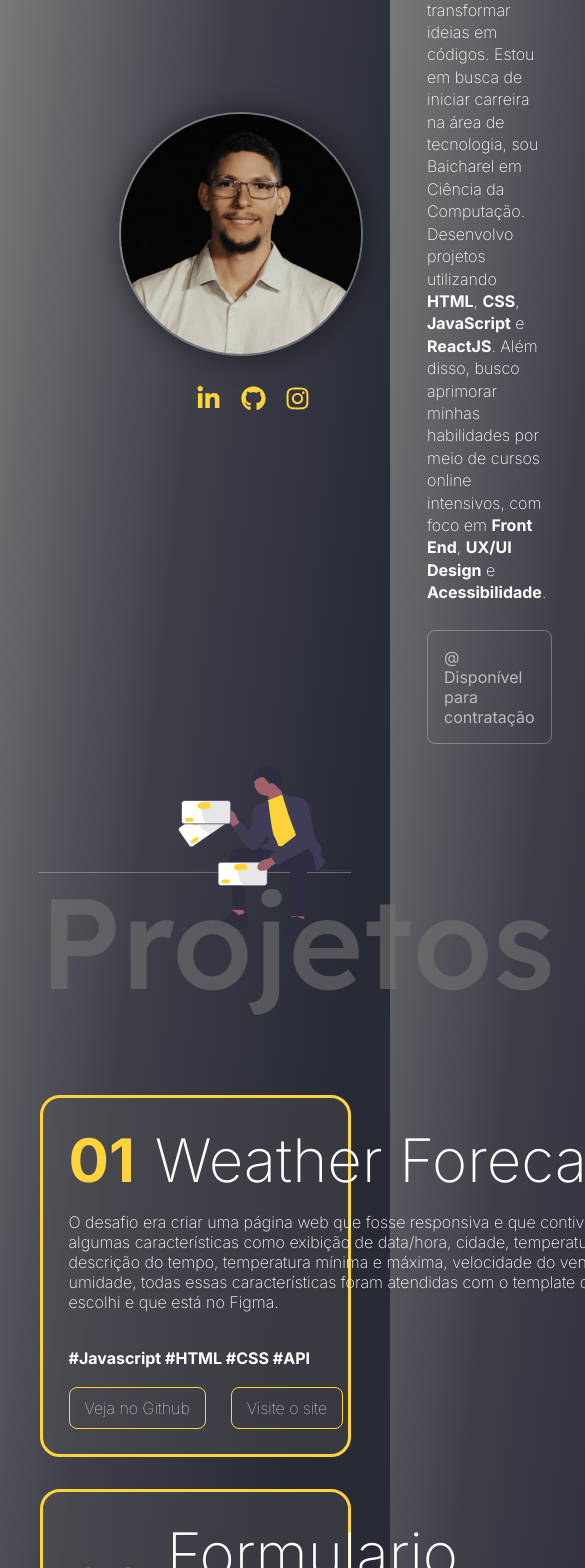
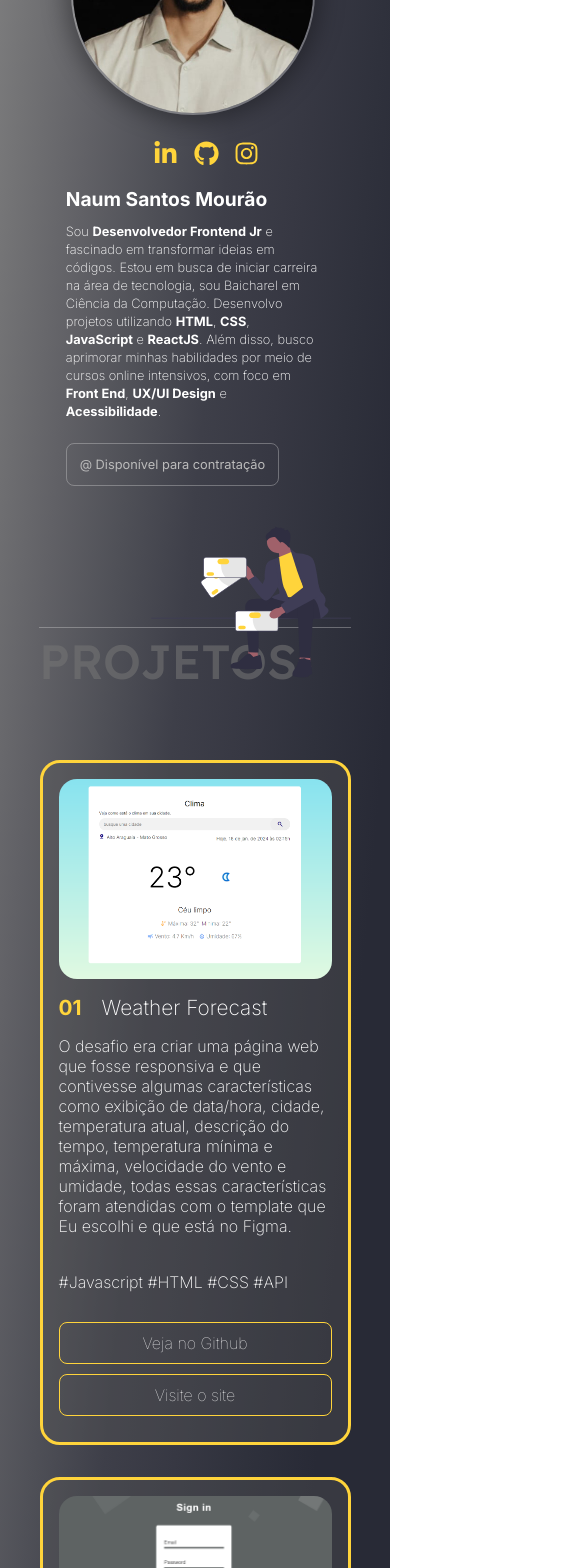
Before and after one commit to Naumsantos/my-portfolio, a Next.js app: page / in a window 390 px wide. Shown: the part 432-2000 px from the top of the page, 585 px wide, since content can reach past the window. Built offline with nearby package versions, Linux system fonts and the light colour scheme.

Commit message:
:iphone: Adiciona responsividade

```diff
--- a/src/app/components/About/About.module.css
+++ b/src/app/components/About/About.module.css
@@ -3,9 +3,7 @@
   flex-direction: row-reverse;
   justify-content: space-between;
   align-items: center;
-  /* height: 600px; */
 
-  /* padding-left: 5em; */
   padding: 8em 5em;
 
   border-bottom: 1px solid #d7d7d75d;
@@ -117,3 +115,25 @@
   visibility: visible;
   opacity: 1;
 }
+
+@media (max-width: 900px) {
+  .about h2 {
+    font-size: 3em;
+  }
+  .profile {
+    font-size: 0.8em;
+    flex-direction: column;
+    margin: 1em;
+  }
+
+  .profile .description {
+    width: 65vw;
+    margin: 0;
+  }
+
+  .imgIcon {
+    height: 200px;
+    width: 200px;
+    bottom: -75px;
+  }
+}
--- a/src/app/components/Footer/Footer.js
+++ b/src/app/components/Footer/Footer.js
@@ -5,7 +5,7 @@ const Footer = () => {
     <div className={styles.footer}>
 
       <p>&copy; 2024 Meu portifólio</p>
-      <p>Desenvolvido por: Naum Santos Mourão</p>
+      <p>Desenvolvido por: <br />Naum Santos Mourão</p>
 
     </div>
   )
--- a/src/app/components/Footer/Footer.module.css
+++ b/src/app/components/Footer/Footer.module.css
@@ -8,3 +8,8 @@
 
   padding: 2em;
 }
+@media screen and (max-width: 900px) {
+  .footer {
+    flex-direction: column;
+  }
+}
--- a/src/app/components/Navbar/Navbar.module.css
+++ b/src/app/components/Navbar/Navbar.module.css
@@ -5,3 +5,13 @@
   padding: 1.5em 2em;
   border-bottom: 1px solid #d7d7d75d;
 }
+
+@media (max-width: 900px) {
+  .navbar {
+    flex-direction: column;
+  }
+
+  .navbar ul {
+    padding: 0;
+  }
+}
--- a/src/app/components/Project/Project.module.css
+++ b/src/app/components/Project/Project.module.css
@@ -33,7 +33,7 @@
 }
 
 .desc .descProject {
-  width: 600px;
+  /* width: 50vw; */
   font-weight: 200;
 }
 
@@ -45,3 +45,37 @@
 .grid_card .image_card {
   border-radius: 18px;
 }
+
+/* responsividade */
+@media screen and (max-width: 900px) {
+  .grid_card {
+    flex-direction: column-reverse;
+    padding: 1em 1em;
+    margin: 0 0.8em;
+  }
+
+  .grid_card .desc,
+  .image_card,
+  .descProject {
+    width: 70vw;
+  }
+
+  .grid_card .desc {
+    padding: 0;
+    font-size: 1em;
+  }
+
+  .desc .titleCard {
+    font-size: 1.3em;
+  }
+
+  .desc .stacks {
+    font-weight: 200;
+  }
+
+  .grid_card .image_card {
+    margin-bottom: 1em;
+    height: 200px;
+    object-fit: cover;
+  }
+}
--- a/src/app/components/Projects/Projects.js
+++ b/src/app/components/Projects/Projects.js
@@ -4,7 +4,7 @@ import Project from '../Project/Project.js';
 const Projects = () => {
   return (
     <div className={styles.projects}>
-      <h2>Projetos</h2>
+      <h2>PROJETOS</h2>
       <div className={styles.grid}>
         <Project
           numProject="01"
--- a/src/app/components/Projects/Projects.module.css
+++ b/src/app/components/Projects/Projects.module.css
@@ -30,3 +30,15 @@
 
   margin-top: 190px;
 }
+
+@media (max-width: 900px) {
+  .projects h2 {
+    font-size: 3em;
+    top: -37px;
+    z-index: -10;
+  }
+
+  .grid {
+    margin-top: 100px;
+  }
+}
--- a/src/app/components/Skills/Skills.js
+++ b/src/app/components/Skills/Skills.js
@@ -5,7 +5,7 @@ const Skills = () => {
   return (
     <div className={styles.skills}>
       <div className={styles.titleSection}>
-        <h2>Skills</h2>
+        <h2>SKILLS</h2>
       </div>
       <div className='techs'>
         <div className='tech'>
--- a/src/app/components/Skills/Skills.module.css
+++ b/src/app/components/Skills/Skills.module.css
@@ -9,7 +9,7 @@
   position: relative;
   padding: 2em;
 
-  height: 500px;
+  height: 60vh;
 }
 
 .skills .titleSection {
@@ -38,3 +38,18 @@
   left: 0;
   bottom: 0;
 }
+
+@media screen and (max-width: 900px) {
+  .skills {
+    height: 70vh;
+  }
+
+  .skills .titleSection {
+    top: 74px;
+    right: 6px;
+  }
+
+  .titleSection h2 {
+    font-size: 3em;
+  }
+}
--- a/src/app/components/Topbutton/TopButton.module.css
+++ b/src/app/components/Topbutton/TopButton.module.css
@@ -36,3 +36,9 @@
   opacity: 0;
   transition: opacity 0.3s;
 }
+
+@media screen and (max-width: 900px) {
+  .visible {
+    display: none;
+  }
+}
--- a/src/app/globals.css
+++ b/src/app/globals.css
@@ -75,7 +75,7 @@ a:hover {
   color: #fff;
   text-align: center;
   border-radius: 8px;
-  width: 120px;
+
   font-weight: lighter;
   border: 1px solid #ffd43b;
   padding: 10px 15px;
@@ -108,3 +108,46 @@ a:hover {
 .techs:hover .tech:not(:hover) {
   opacity: 0.3;
 }
+
+@media screen and (max-width: 600px) {
+  .buttons {
+    font-size: 1em;
+    flex-direction: column;
+    /* align-items: center; */
+    gap: 10px;
+  }
+
+  .buttons .btn1 {
+    margin: 0;
+  }
+
+  .techs .tech img {
+    height: 50px;
+    width: 50px;
+  }
+}
+
+@media screen and (max-width: 900px) {
+  h2 {
+    font-size: 4em;
+  }
+  .buttons {
+    display: flex;
+    justify-content: center;
+  }
+
+  .techs {
+    gap: 30px;
+    height: 56vh;
+    flex-wrap: wrap;
+    justify-content: flex-end;
+    flex-direction: column-reverse;
+    margin-top: 20%;
+    margin-bottom: 31px;
+  }
+
+  .techs .tech img {
+    height: 70px;
+    width: 70px;
+  }
+}
```
